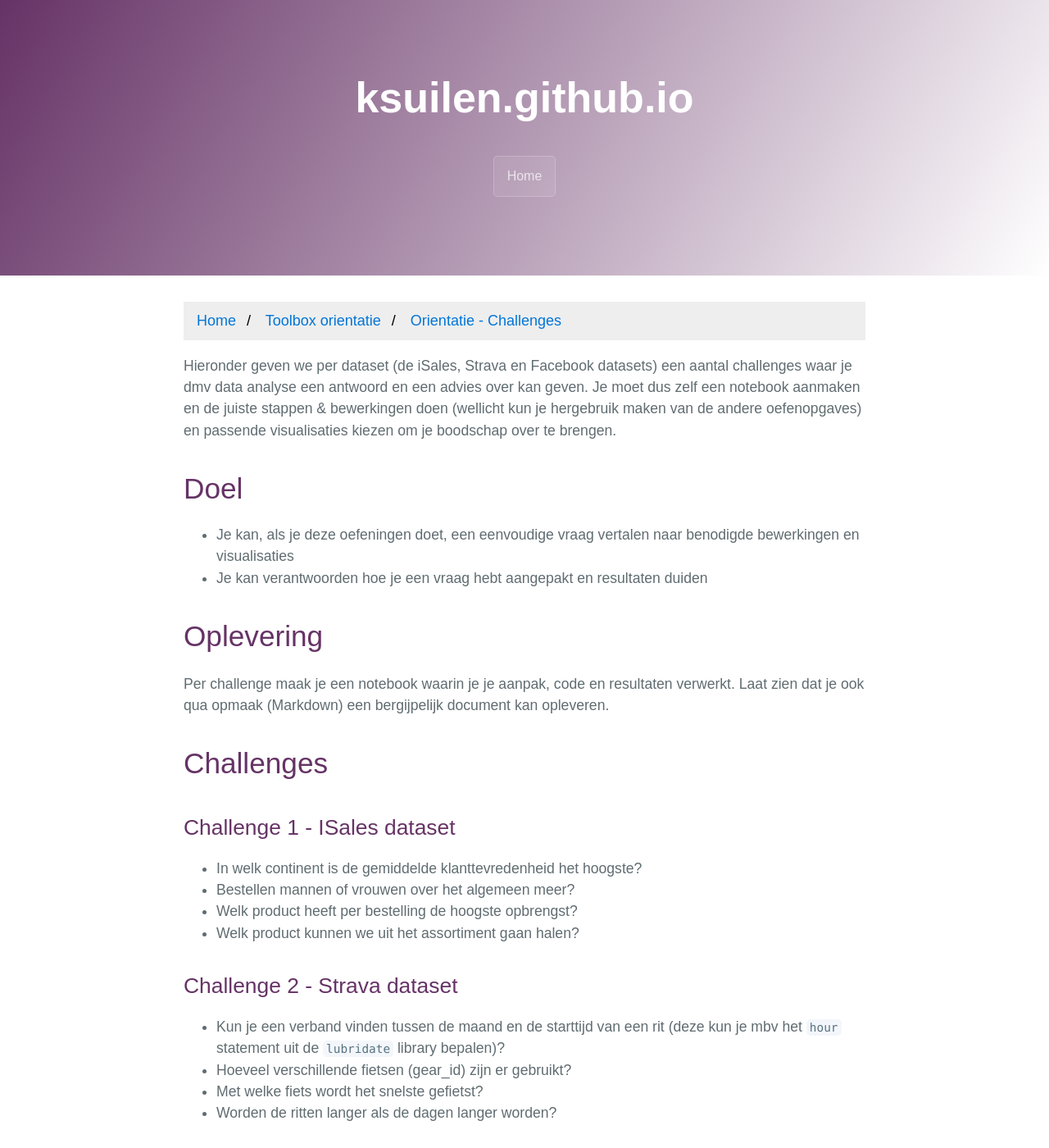
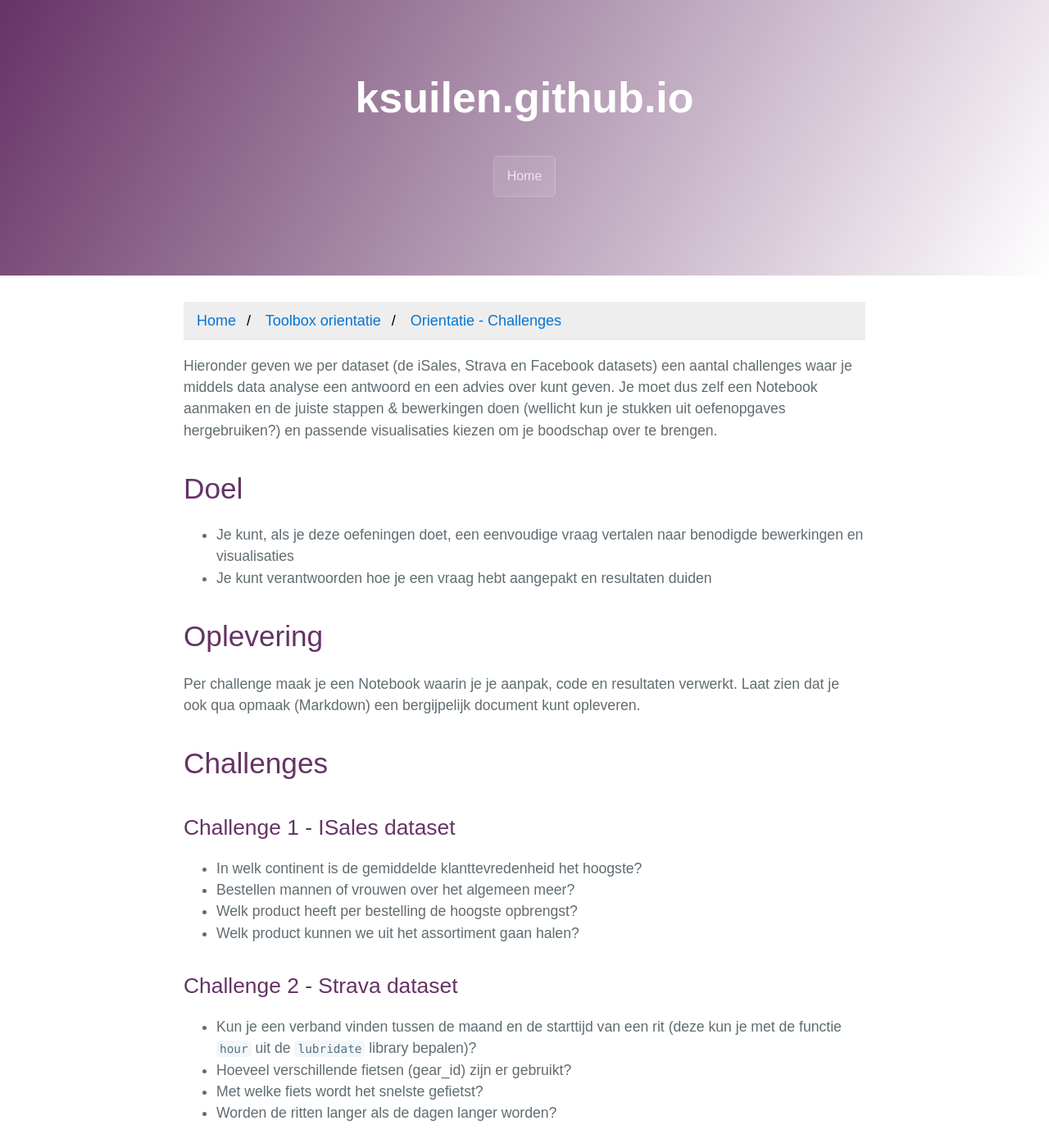
Before and after one commit to ksuilen/ksuilen.github.io, a Jekyll site: the page built from challenges_orientatie.md, in a window 1280 px wide and 1400 px high. Shown: the whole window at 82% size. Built offline with Jekyll 4.4.1, drawn with Linux system fonts in a browser that asks for light colours; our own code applies the rules of GitHub Pages for plain Markdown files; the repository's description, which GitHub fills in, is left out.

Commit message:
Aanmaken eerste pagina's verdieping + taaldingen in challenges orientatie

```diff
--- a/challenges_orientatie.md
+++ b/challenges_orientatie.md
@@ -4,14 +4,14 @@ title: "Orientatie - Challenges "
 categories: orientatie
 ---
 
-Hieronder geven we per dataset (de iSales, Strava en Facebook datasets) een aantal challenges waar je dmv data analyse een antwoord en een advies over kan geven. Je moet dus zelf een notebook aanmaken en de juiste stappen & bewerkingen doen (wellicht kun je hergebruik maken van de andere oefenopgaves) en passende visualisaties kiezen om je boodschap over te brengen.
+Hieronder geven we per dataset (de iSales, Strava en Facebook datasets) een aantal challenges waar je middels data analyse een antwoord en een advies over kunt geven. Je moet dus zelf een Notebook aanmaken en de juiste stappen & bewerkingen doen (wellicht kun je stukken uit oefenopgaves hergebruiken?) en passende visualisaties kiezen om je boodschap over te brengen.
 
 # Doel
-- Je kan, als je deze oefeningen doet, een eenvoudige vraag vertalen naar benodigde bewerkingen en visualisaties
-- Je kan verantwoorden hoe je een vraag hebt aangepakt en resultaten duiden
+- Je kunt, als je deze oefeningen doet, een eenvoudige vraag vertalen naar benodigde bewerkingen en visualisaties
+- Je kunt verantwoorden hoe je een vraag hebt aangepakt en resultaten duiden
 
 # Oplevering
-Per challenge maak je een notebook waarin je je aanpak, code en resultaten verwerkt. Laat zien dat je ook qua opmaak (Markdown) een bergijpelijk document kan opleveren.
+Per challenge maak je een Notebook waarin je je aanpak, code en resultaten verwerkt. Laat zien dat je ook qua opmaak (Markdown) een bergijpelijk document kunt opleveren.
 
 # Challenges
 ## Challenge 1 - ISales dataset
@@ -21,7 +21,7 @@ Per challenge maak je een notebook waarin je je aanpak, code en resultaten verwe
 - Welk product kunnen we uit het assortiment gaan halen?
 
 ## Challenge 2 - Strava dataset
-- Kun je een verband vinden tussen de maand en de starttijd van een rit (deze kun je mbv het `hour` statement uit de `lubridate` library bepalen)?
+- Kun je een verband vinden tussen de maand en de starttijd van een rit (deze kun je met de functie `hour` uit de `lubridate` library bepalen)?
 - Hoeveel verschillende fietsen (gear_id) zijn er gebruikt?
 - Met welke fiets wordt het snelste gefietst?
 - Worden de ritten langer als de dagen langer worden?
```
Also changed, not shown: challenges_verdieping.md (added, +23 -0 lines), toolbox_orientatie.md (+5 -5 lines), toolbox_verdieping.md (added, +31 -0 lines).
